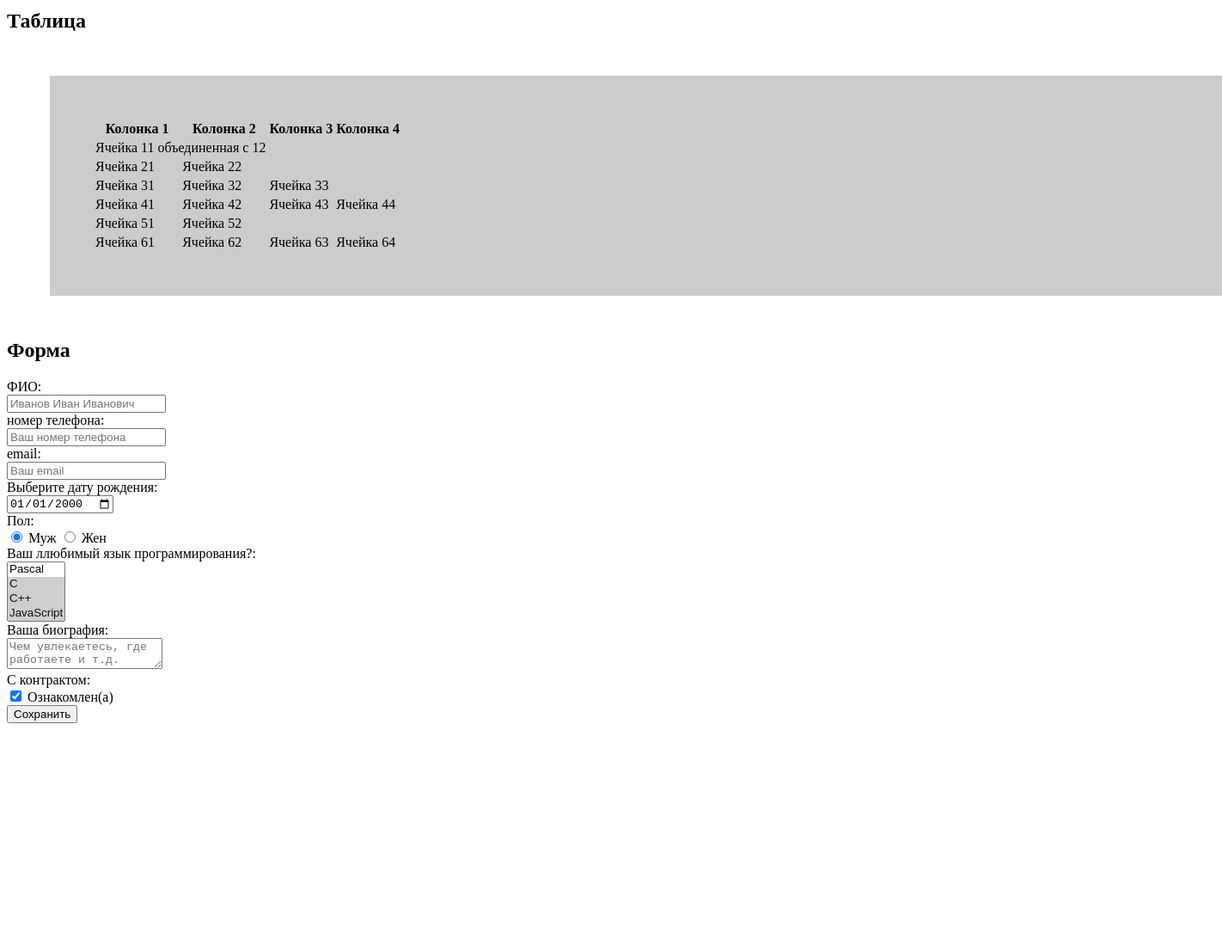
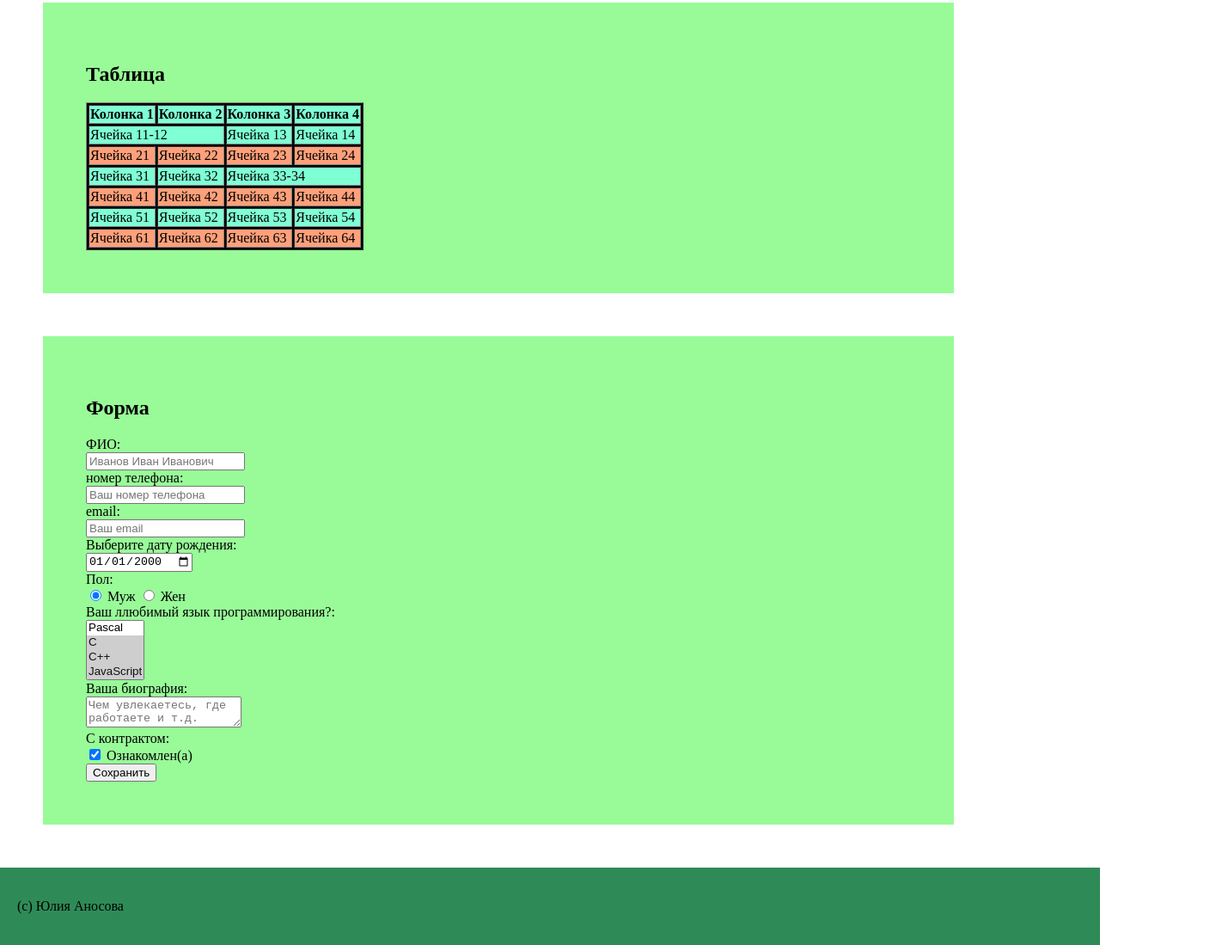
Before and after one commit to Deinare/Deinare.github.io, a plain HTML site: page 2/index.html in a window 1280 px wide. Shown: the part 1254-2353 px from the top of the page at 86% size, 1422 px wide, since content can reach past the window. Before the commit the page ends 2103 px from the top, so only its background shows below. Drawn offline with Linux system fonts and the light colour scheme.

Commit message:
Update index.html

```diff
--- a/2/index.html
+++ b/2/index.html
@@ -2,31 +2,36 @@
 <html lang="ru">
 <head>
     <title>сайт</title>
+<link rel="stylesheet" href=""
 </head>
 <body>
 
-<body style="margin:0>
- <div style="width:100%; background-color:#ccc; padding: 100px; height:120px;">
- <img style="float:left; margin:10px; width:100px;float:left; height:100px;" src="image.png" alt="картинка" />
- <div style="background-color:#ddd;float:right; padding:20px;">
+<body style="margin:0; "background-color:#98FB98;>
+<div style=weight=100%; padding: 10px; height:120px;">
+ <img style="border-radius:100px;  float:left; margin:10px; width:100px;float:left; height:100px;" src="image.png" alt="картинка" />
+</div>
+</body>
+<nav>
+ <div style="background-color:#98FB98;float:right; padding:20px;">
+
 		<a style="margin-right:100px;" href="#ssyl" title="ссылки"> Ссылки  </a>
 
 		<a style="margin-right:100px;" href="#tabl" title="таблица"> Таблица  </a>
 
 		<a href="#form" title="форма"> Форма  </a>
+
     </div>
+</nav>
 </div>
-    </div>
-<div style="max-width:100%; background-color:#ccc; margin: 0 auto; padding:25px;">
+<div style="max-width:100%; background-color:#2E8B57; margin: 0 auto; padding:25px;">
 	<h2> название сайта</h2>
     </div>
 
-    <div style="width:100%; background-color:#ccc; margin:50px; padding:50px;">
 
 
-
+<div id="ssyl"> </div>
+    <div style="max-width:960px; background-color:#98FB98; margin:50px; padding:50px;">
 	<h2>Ссылки</h2>
-<div id="ssyl"> </div>
 <ul>
 	<li> <a id="up" href = "https://www.kubsu.ru/index.php" title="Главная страница сайта КубГУ"> 1. Абсолютная гиперссылка </a> </li>
 	<li> <a href="https://www.kubsu.ru/" title="Начальная страница сайта КубГУ"> 2. Абсолютная гиперссылка протоколе https </a> </li>
@@ -62,13 +67,19 @@
 </ul>
 
 	</div>
-<div id="tabl"> </div>
-<h2>Таблица</h2>
- <div style="width:100%; background-color:#ccc; margin:50px; padding:50px;">
-	 <table>
 
 
-<tr>
+
+<div id="tabl"> </div>
+ <div style="max-width:960px; background-color:#98FB98; margin:50px; padding:50px;">
+<h2>Таблица</h2>
+	 <table border 1px black; border-collapse: collapse;>
+<style>
+table{
+background: black;
+}
+</style>
+<tr bgcolor="Aquamarine">
        		 <th>Колонка 1</th>
        		 <th>Колонка 2</th>
  		 <th>Колонка 3</th>
@@ -76,29 +87,38 @@
  </tr>
 
      	 </tr>
-      	<tr>
-   	     <td colspan="2">Ячейка 11 объединенная с 12</td>
+      	<tr bgcolor="Aquamarine">
+   	     <td colspan="2">Ячейка 11-12</td>
+	     <td> Ячейка 13</td>
+	     <td> Ячейка 14</td>
    	   </tr>
-   	   <tr>
+   	   <tr bgcolor="LightSalmon">
+
    	    	 <td>Ячейка 21</td>
        		 <td>Ячейка 22</td>
+		 <td>Ячейка 23</td>
+		 <td>Ячейка 24</td>
+
      	 </tr>
-<tr>
+<tr bgcolor="Aquamarine">
    	    	 <td>Ячейка 31</td>
        		 <td>Ячейка 32</td>
-		 <td>Ячейка 33</td>
+		 <td colspan="2">Ячейка 33-34</td>
+
      	 </tr>
-<tr>
+<tr bgcolor="LightSalmon">
    	    	 <td>Ячейка 41</td>
        		 <td>Ячейка 42</td>
    	    	 <td>Ячейка 43</td>
        		 <td>Ячейка 44</td>
      	 </tr>
-<tr>
+<tr bgcolor="Aquamarine">
    	    	 <td>Ячейка 51</td>
        		 <td>Ячейка 52</td>
+   	    	 <td>Ячейка 53</td>
+       		 <td>Ячейка 54</td>
      	 </tr>
-<tr>
+<tr bgcolor="LightSalmon">
    	    	 <td>Ячейка 61</td>
        		 <td>Ячейка 62</td>
    	    	 <td>Ячейка 63</td>
@@ -108,6 +128,10 @@
   	  </table>
 
 </div>
+
+
+
+ <div style="max-width:960px; background-color:#98FB98; margin:50px; padding:50px;">
 <div id="form"> </div>
   <h2>Форма</h2>
     	<form action="/" method="POST">
@@ -170,5 +194,11 @@
 
 	</form>
 	<div id="down"> </div>
+ </div>
+
+
+<footer style="padding:20px; background-color:#2E8B57;">
+	<p>(c) Юлия Аносова</p>
+</footer>
 </body>
 </html>
```
